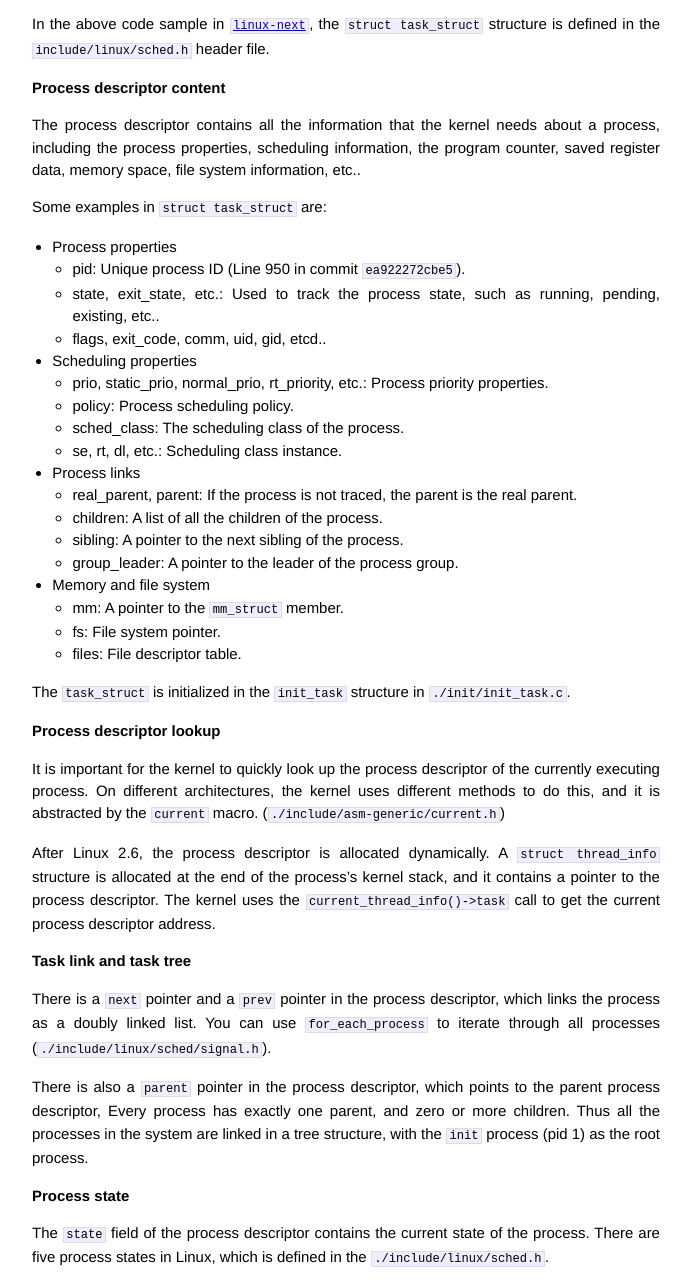
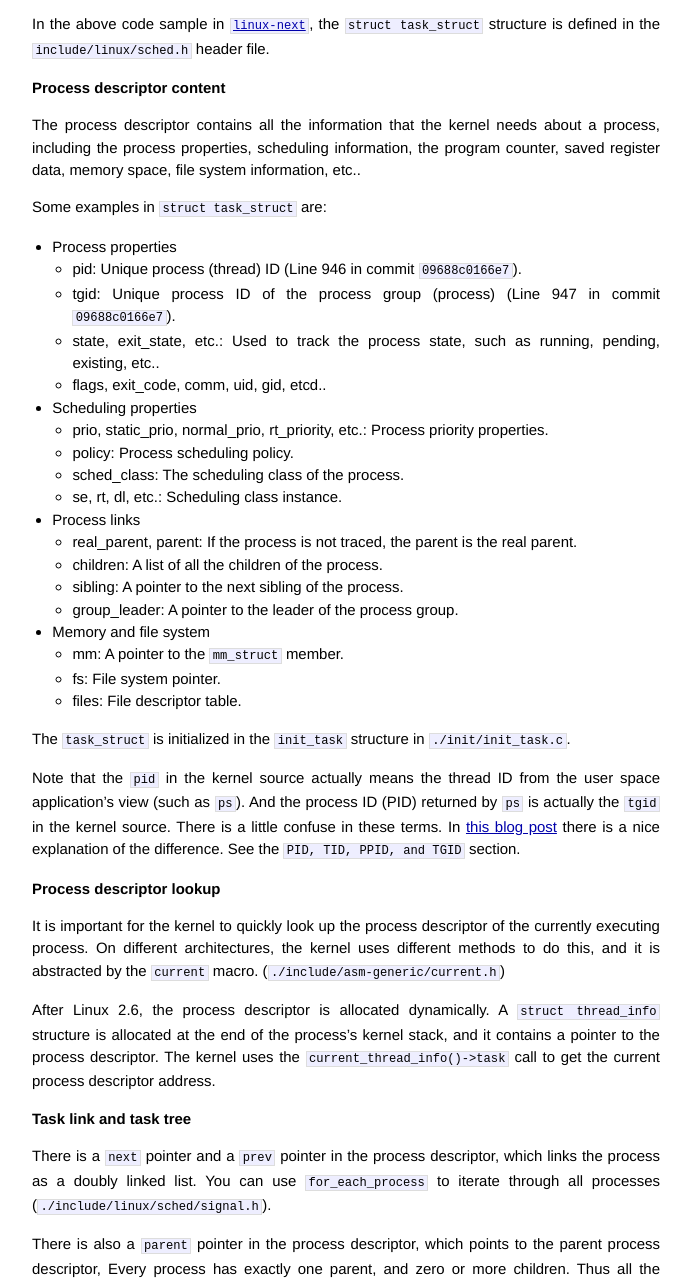
Before and after one commit to gnailuy/gnailuy.com, a Jekyll site: the page built from _posts/2022-02-01-process-management.markdown, in a window 1280 px wide and 1400 px high, scrolled down 1812 px, cut to the strip 0-1282 px from the top of the window. Shown: the whole strip, without its empty margins (294-985 px from the left). Built offline with Jekyll 4.4.1, drawn with Linux system fonts in a browser that asks for light colours; Markdown is read by kramdown in place of the engine named in the settings; comment, search, counter and statistics services are not loaded.

Commit message:
update post

```diff
--- a/_posts/2022-02-01-process-management.markdown
+++ b/_posts/2022-02-01-process-management.markdown
@@ -88,7 +88,8 @@ saved register data, memory space, file system information, etc..
 Some examples in `struct task_struct` are:
 
 * Process properties
-    * pid: Unique process ID (Line 950 in commit `ea922272cbe5`).
+    * pid: Unique process (thread) ID (Line 946 in commit `09688c0166e7`).
+    * tgid: Unique process ID of the process group (process) (Line 947 in commit `09688c0166e7`).
     * state, exit_state, etc.: Used to track the process state, such as running, pending, existing, etc..
     * flags, exit_code, comm, uid, gid, etcd..
 * Scheduling properties
@@ -107,6 +108,11 @@ Some examples in `struct task_struct` are:
     * files: File descriptor table.
 
 The `task_struct` is initialized in the `init_task` structure in `./init/init_task.c`.
+
+Note that the `pid` in the kernel source actually means the thread ID from the user space application's view (such as `ps`).
+And the process ID (PID) returned by `ps` is actually the `tgid` in the kernel source.
+There is a little confuse in these terms.
+In [this blog post][pidtidppidtgid] there is a nice explanation of the difference. See the `PID, TID, PPID, and TGID` section.
 
 ### Process descriptor lookup
 
```
Also changed, not shown: other parts of _posts/2022-02-01-process-management.markdown (+1 -0 lines).
